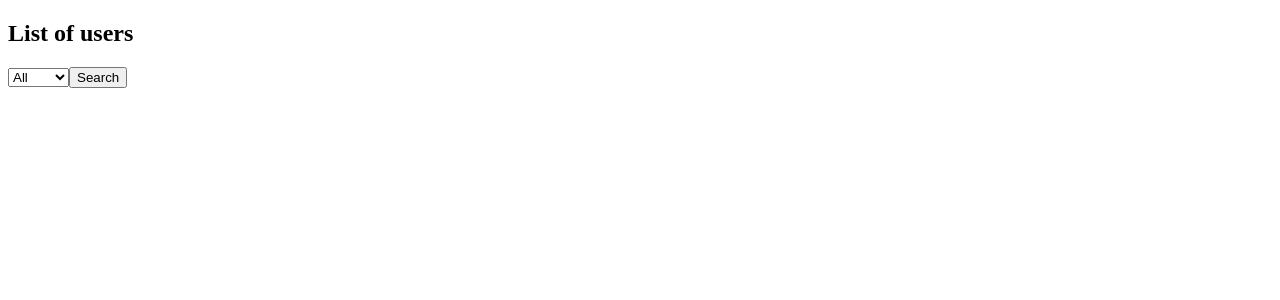
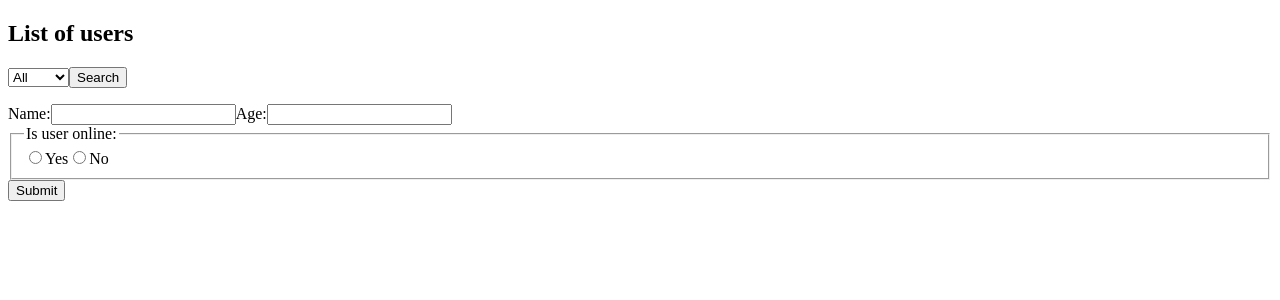
Before and after one commit to AlonaHarnyk/bc_78_react_next, a React (Vite) app: page / in a window 1280 px wide. Shown: the top 300 px of the page. Built offline with nearby package versions, Linux system fonts and the light colour scheme.

Commit message:
add submit btn and console.log for fieldset

```diff
--- a/src/components/AddUserForm/AddUserForm.tsx
+++ b/src/components/AddUserForm/AddUserForm.tsx
@@ -2,19 +2,33 @@ import { useId } from "react";
 
 export default function AddUserForm() {
   const id = useId();
+
+  const handleSubmit = (formData: FormData) => {
+    const userName = formData.get("name") as string;
+    const userAge = formData.get("age") as string;
+    const isOnline = formData.get("isOnline") as string;
+
+    const userData = {
+      name: userName,
+      age: Number(userAge),
+      isOnline: Boolean(isOnline),
+    };
+    console.log(userData);
+  };
+
   return (
     <div>
-      <form>
+      <form action={handleSubmit}>
         <label htmlFor={`name-${id}`}>Name:</label>
-        <input type="text" name="name" id={`name-${id}`} />
+        <input type="text" name="name" id={`name-${id}`} required />
 
         <label htmlFor={`age-${id}`}>Age:</label>
-        <input type="number" name="age" id={`age-${id}`} />
+        <input type="number" name="age" id={`age-${id}`} required />
 
         <fieldset>
           <legend>Is user online:</legend>
           <label>
-            <input type="radio" name="isOnline" value="true" />
+            <input type="radio" name="isOnline" value="true" required />
             Yes
           </label>
           <label>
@@ -22,6 +36,7 @@ export default function AddUserForm() {
             No
           </label>
         </fieldset>
+        <button>Submit</button>
       </form>
     </div>
   );
--- a/src/components/App/App.tsx
+++ b/src/components/App/App.tsx
@@ -6,6 +6,7 @@ import Section from "../Section/Section.tsx";
 import Loader from "../Loader/Loader.tsx";
 import ErrorMessage from "../ErrorMessage/ErrorMessage.tsx";
 import { useState } from "react";
+import AddUserForm from "../AddUserForm/AddUserForm.tsx";
 
 function App() {
   const [users, setUsers] = useState<User[]>([]);
@@ -44,6 +45,7 @@ function App() {
         {isLoading && <Loader />}
         {isError && <ErrorMessage />}
         <UserList users={users} />
+        <AddUserForm />
       </Section>
 
       {/* )} */}
```
